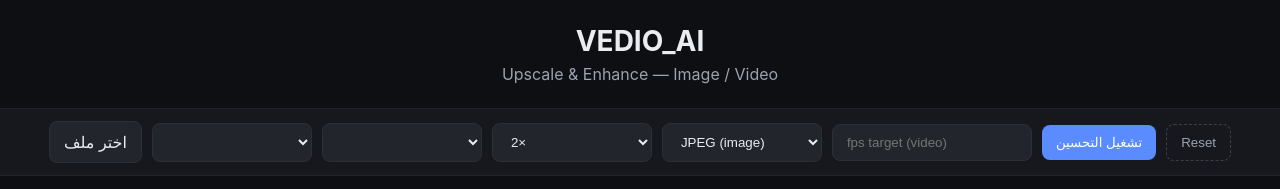
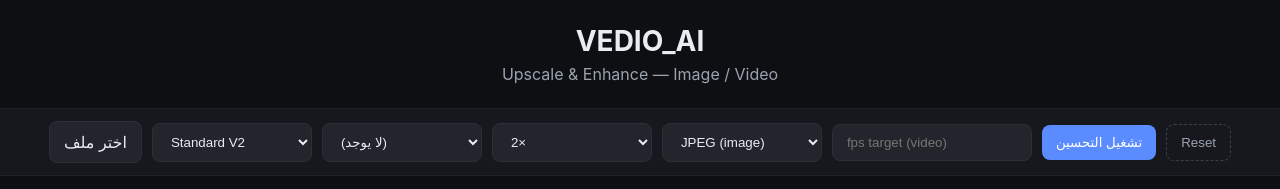
Before and after one commit to callMEJOO/VEDIO_AI, a website: page public/index.html in a window 1280 px wide. Shown: the top 189 px of the page. Drawn offline with Linux system fonts and the light colour scheme.

Commit message:
index.html

```diff
--- a/public/index.html
+++ b/public/index.html
@@ -4,28 +4,40 @@
   <meta charset="UTF-8" />
   <title>VEDIO_AI — Enhancer</title>
   <link rel="stylesheet" href="style.css" />
+  <meta name="viewport" content="width=device-width, initial-scale=1.0"/>
 </head>
+
 <body>
   <header>
     <h1>VEDIO_AI</h1>
     <p>Upscale & Enhance — Image / Video</p>
   </header>
 
+  <!-- ======= Controls ======= -->
   <section class="controls">
+
     <label class="file-btn">اختر ملف
       <input type="file" id="fileInput" hidden />
     </label>
 
-    <!-- يتم تعبئتها ديناميكياً حسب نوع الملف -->
-    <select id="modelSelect" title="Model"></select>
-    <select id="optionSelect" title="Model Option (إن وُجد)"></select>
+    <!-- Model -->
+    <select id="modelSelect" title="Model">
+      <option>Standard V2</option>
+    </select>
 
+    <!-- Model Option -->
+    <select id="optionSelect" title="Model Option (إن وُجد)">
+      <option value="">(لا يوجد)</option>
+    </select>
+
+    <!-- Scale -->
     <select id="scaleSelect" title="Scale">
       <option value="1x">1×</option>
       <option value="2x" selected>2×</option>
       <option value="4x">4×</option>
     </select>
 
+    <!-- Output Format -->
     <select id="formatSelect" title="Format">
       <option value="jpeg">JPEG (image)</option>
       <option value="png">PNG (image)</option>
@@ -33,19 +45,23 @@
       <option value="mp4">MP4 (video)</option>
     </select>
 
-    <!-- لِـ Apollo/Chronos (فيديو فقط) -->
+    <!-- FPS Target for Apollo/Chronos -->
     <input id="fpsTarget" type="number" min="2" max="240" step="1" placeholder="fps target (video)" />
 
+    <!-- Actions -->
     <button id="enhanceBtn" class="primary">تشغيل التحسين</button>
     <button id="resetBtn" class="ghost">Reset</button>
   </section>
 
+  <!-- ======= Preview ======= -->
   <section class="preview">
+
     <div class="pane">
       <h3>Before</h3>
       <img id="beforeImg" alt="" />
       <video id="beforeVideo" controls></video>
     </div>
+
     <div class="pane">
       <h3>After</h3>
       <img id="afterImg" alt="" />
@@ -53,11 +69,13 @@
     </div>
   </section>
 
+  <!-- ===== Progress + Status ===== -->
   <section class="status">
     <div class="progress"><div id="bar"></div></div>
     <div id="statusText"></div>
   </section>
 
+  <!-- ===== Download ===== -->
   <section class="actions">
     <a id="downloadBtn" class="primary" style="display:none;">⬇ تنزيل النتيجة</a>
   </section>
```
